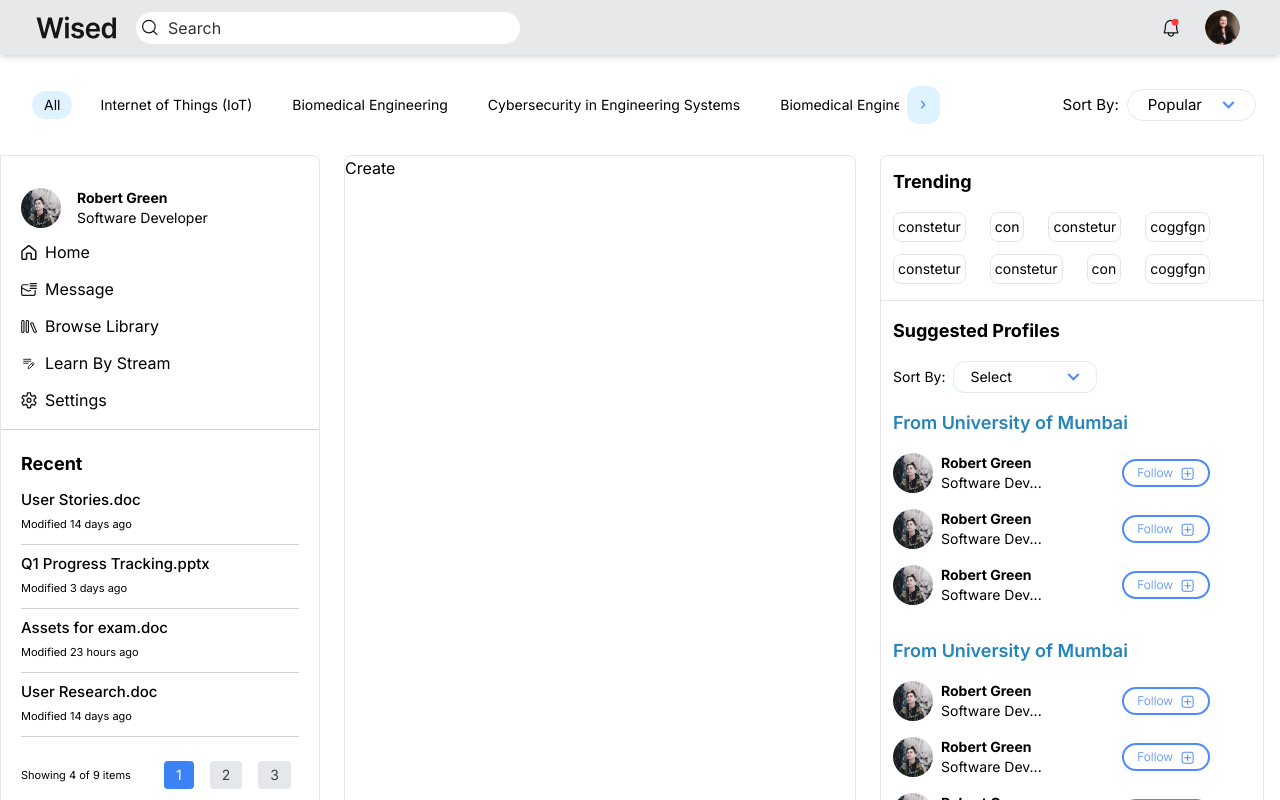
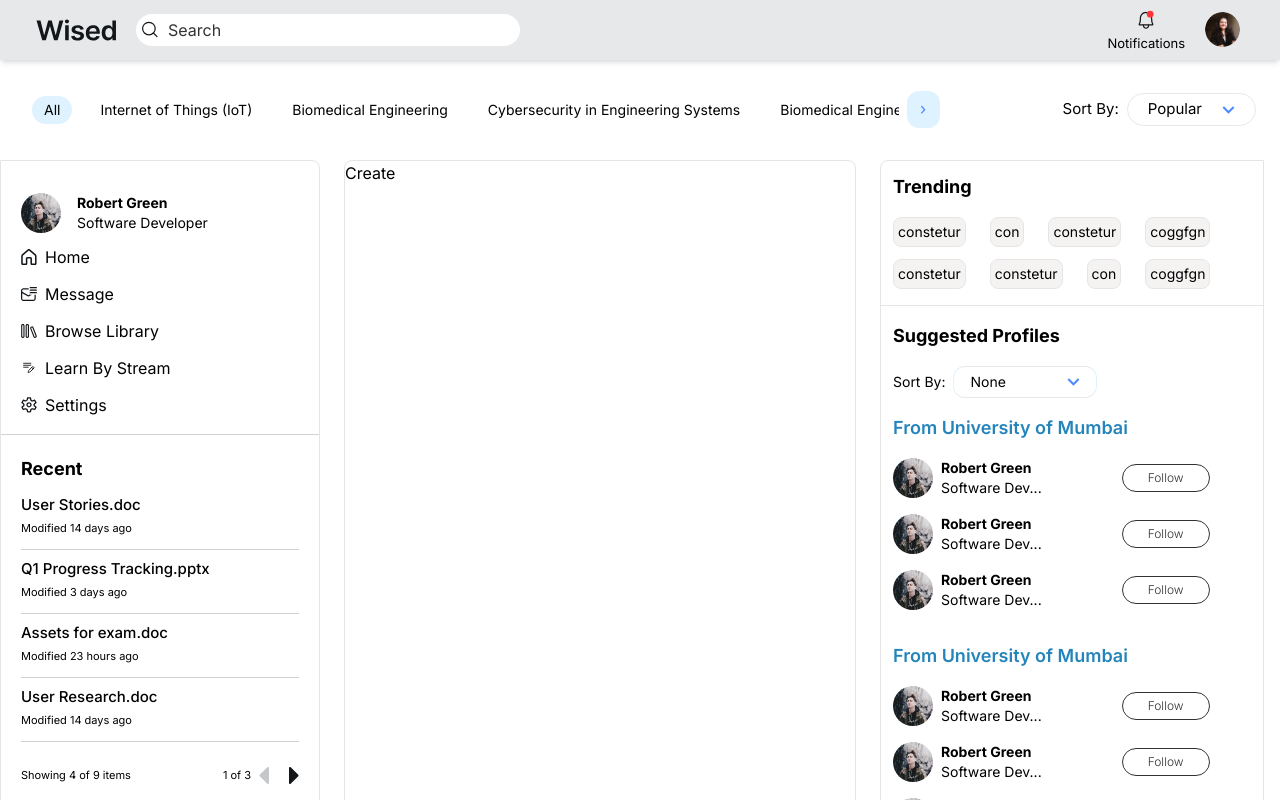
Before and after one commit to Wised-Team/frontend2.0, a React (Vite) app: page /feed in a window 1280 px wide. Shown: the top 800 px of the page. Built offline with nearby package versions, Linux system fonts and the light colour scheme; what tailwindcss-font-inter would draw is missing.

Commit message:
Design_Update_Changes

```diff
--- a/src/assets/index.ts
+++ b/src/assets/index.ts
@@ -10,7 +10,8 @@ import message from './Icons/messageIcon.svg'
 import libraryIcon from './Icons/libraryIcon.svg'
 import settingIcon from './Icons/settingIcon.svg'
 import editableIcon from './Icons/editableIcon.svg'
-
+import nextIcon from './Icons/NextArrow.svg'
+import fadeNextIcon from './Icons/FadeNextArrow.svg'
 
 
 //dummy
@@ -29,6 +30,8 @@ export {
   libraryIcon,
   settingIcon,
   editableIcon,
+  nextIcon,
+  fadeNextIcon,
 
   //dummy
   Ellipse,
--- a/src/components/ui/buttons/FollowButton.tsx
+++ b/src/components/ui/buttons/FollowButton.tsx
@@ -18,14 +18,13 @@ const FollowButton: React.FC<FollowButtonProps> = ({ className }) => {
   return (
     <div
       className={cn(
-        'flex h-10 w-[8rem] cursor-pointer items-center justify-center gap-2 rounded-3xl border-[2px] border-darkerBlue font-bold transition-all duration-200 hover:opacity-90',
+        'flex h-10 w-[8rem] cursor-pointer items-center justify-center gap-2 rounded-3xl border-[1.4px]  font-bold transition-all duration-200 hover:opacity-90',
         className,
-        isFollowing ? 'bg-darkerBlue text-white' : 'bg-white text-darkerBlue'
+        isFollowing ? 'bg-darkerBlue text-white border-darkerBlue' : 'bg-white text-[#333] border-[#333] hover:border-[0px] hover:bg-[#DEF3FF]'
       )}
       onClick={handleFollow}
     >
       <span>{isFollowing ? 'Following' : 'Follow'}</span>
-      <img src={isFollowing ? following : notfollow} />
     </div>
   );
 };
--- a/src/components/ui/others/Dropdown/DropdownMenu.tsx
+++ b/src/components/ui/others/Dropdown/DropdownMenu.tsx
@@ -58,7 +58,7 @@ const DropdownMenu: React.FC<DropdownMenuInterface> = ({
       onClick={handleDropdownOpener}
     >
       <span className={` font-sm font-normal`}>
-        {selectedItem === '' ? 'Select' : `${selectedItem}`}
+        {selectedItem === '' ? 'None' : `${selectedItem}`}
       </span>
       <img
         src={arrow}
--- a/src/feature/feed/components/SectionA.tsx
+++ b/src/feature/feed/components/SectionA.tsx
@@ -1,14 +1,14 @@
+import Avatar from '../../../components/ui/others/Avatar';
+import IconButton from '../../../components/ui/buttons/IconButton';
+import { editableIcon, home, libraryIcon, message, settingIcon, fadeNextIcon, nextIcon } from '../../../assets';
+import './RecentComponentText';
+import RecentComponentText from './RecentComponentText';
+import Divider from '../../../components/ui/others/Divider';
+import { useState } from 'react';
+import ImageIcon from './ImageIcon';
 
-import Avatar from '../../../components/ui/others/Avatar'
-import IconButton from '../../../components/ui/buttons/IconButton'
-import { editableIcon, home, libraryIcon, message, settingIcon } from '../../../assets'
-import './RecentComponentText'
-import RecentComponentText from './RecentComponentText'
-import Divider from '../../../components/ui/others/Divider'
-
-//dummy data
-import data from '../dummydata/recent.json'
-import { useState } from 'react'
+// Dummy data
+import data from '../dummydata/recent.json';
 
 // Temporary Name of The Component.
 const SectionA = () => {
@@ -22,14 +22,27 @@ const SectionA = () => {
    // Slice the data based on the current page
    const displayedData = data.slice(startIndex, endIndex);
 
-  const handlePageChange = (newPage:any) => {
+   const handlePageChange = (newPage: any) => {
       setCurrentPage(newPage);
    };
+
+   const handleNextClick = () => {
+      if (currentPage < Math.ceil(data.length / itemsPerPage)) {
+         setCurrentPage(currentPage + 1);
+      }
+   };
+
+   const handlePrevClick = () => {
+      if (currentPage > 1) {
+         setCurrentPage(currentPage - 1);
+      }
+   };
+
    return (
       <div className='w-[25%] h-[50%] border-[1px] border-[#E5E5E5] rounded-r-lg  relative px-5 py-5'>
 
          <div className='flex flex-row items-center gap-4 mt-3'>
-            <Avatar size={40}/>
+            <Avatar size={40} />
             <div className='flex flex-col'>
                <h3 className='font-bold text-sm'>Robert Green</h3>
                <p className='font-normal text-sm'>Software Developer</p>
@@ -37,26 +50,21 @@ const SectionA = () => {
          </div>
 
          <div className='flex flex-col gap-3  mt-3'>
-              <IconButton icon={home} text={"Home"} direction={'left'}/>
-              <IconButton icon={message} text={"Message"} direction={'left'}/>
-              <IconButton icon={libraryIcon} text={"Browse Library"} direction={'left'}/>
-              <IconButton icon={editableIcon} text={"Learn By Stream"} direction={'left'}/>
-              <IconButton icon={settingIcon} text={"Settings"} direction={'left'}/>
+            <IconButton icon={home} text={"Home"} direction={'left'} />
+            <IconButton icon={message} text={"Message"} direction={'left'} />
+            <IconButton icon={libraryIcon} text={"Browse Library"} direction={'left'} />
+            <IconButton icon={editableIcon} text={"Learn By Stream"} direction={'left'} />
+            <IconButton icon={settingIcon} text={"Settings"} direction={'left'} />
          </div>
 
          <div className='mx-[-20px] py-2'>
-            <Divider/>
+            <Divider />
          </div>
-
          <div className='mt-3 flex flex-col'>
             <h5 className='text-[18px] font-inter font-[700]'>Recent</h5>
             <div className='py-3 gap-2 flex flex-col'>
                {displayedData.map((info) => (
-            <RecentComponentText
-              key={info.id} // Make sure to use a unique key for each item
-              HeaderText={`${info.title}`}
-              BodyText={`${info.modified}`}
-            />
+                  <RecentComponentText key={info.id} HeaderText={`${info.title}`} BodyText={`${info.modified}`} />
                ))}
             </div>
             {/* Pagination controls */}
@@ -64,32 +72,32 @@ const SectionA = () => {
                <div className=''>
                   <h5 className='text-[11px] font-inter'>{`Showing ${itemsPerPage} of ${data.length} items`}</h5>
                </div>
-         <div className='flex flex-row'>
-            {[...Array(Math.ceil(data.length / itemsPerPage)).keys()].map((page) => (
-               <button
-               key={page + 1}
-               onClick={() => handlePageChange(page + 1)}
-               className={`mx-2 px-3 py-1 font-inter text-sm ${
-                  currentPage === page + 1 ? 'bg-blue-500 text-white' : 'bg-gray-200 text-gray-700'
-               } rounded`}
-               >
-               {page + 1}
-               </button>
-            ))}
+               <div className='flex flex-row items-center gap-2'>
+                  <h5 className='text-[11px] font-inter'>{`${currentPage} of ${Math.ceil(data.length / itemsPerPage)}`}</h5>
+                  <div className='flex flex-row gap-3'>
+                     <div className='mr-2 cursor-pointer' onClick={handlePrevClick}>
+                        {
+                           (currentPage===1)?( <ImageIcon url={fadeNextIcon} />):( <ImageIcon url={nextIcon} classname=' transform: rotate-180'/>)
+                        }
+                     </div>
+                     <div className='cursor-pointer' onClick={handleNextClick}>
+                        {
+                           (currentPage===Math.ceil(data.length / itemsPerPage))?( <ImageIcon url={fadeNextIcon}  classname=' transform: rotate-180' />):( <ImageIcon url={nextIcon}/>)
+                        }
                      </div>
                   </div>
-
                </div>
-
+            </div>
+         </div>
          <div className='mx-[-20px] py-2'>
-            <Divider/>
+            <Divider />
          </div>
 
          <div className='text-[20px] font-inter font-[400] cursor-pointer text-center mt-3'>
             <h5>See all</h5>
          </div>
       </div>
-  )
-}
+   );
+};
 
-export default SectionA
+export default SectionA;
--- a/src/feature/feed/components/Trending.tsx
+++ b/src/feature/feed/components/Trending.tsx
@@ -19,7 +19,7 @@ const Trending = () => {
         {chips.map((item, index) => (
           <div
             key={index}
-            className="rounded-lg  border-[1px] border-[#E5E5E5] p-1 text-sm"
+            className="rounded-lg  border-[1px] border-[#E5E5E5] p-1 text-sm bg-[#f5f2f2] cursor-pointer"
           >
             {item}
           </div>
--- a/src/layouts/Navbar.tsx
+++ b/src/layouts/Navbar.tsx
@@ -19,16 +19,24 @@ const Navbar = () => {
       </div>
       <div className="flex items-center gap-4">
         <div
-          className="cursor-pointer rounded-md px-1 py-1 hover:bg-[#40494f31]"
-          onClick={() => {
-            setisNotify(!isNotify);
-          }}
+          className="cursor-pointer flex flex-col items-center"
+
         >
           {isNotify ? (
-            <ImageIcon url={Bell} wt="20px" ht="20px" />
+            <div className='rounded-md px-1 py-1 hover:bg-[#40494f31]'onClick={() => {
+              setisNotify(!isNotify);
+            }}>
+              <ImageIcon url={Bell} wt="20px" ht="20px" />
+            </div>
+
           ) : (
-            <ImageIcon url={BellWithNotification} wt="20px" ht="20px" />
+            <div className='rounded-md px-1 py-1 hover:bg-[#40494f31]'onClick={() => {
+              setisNotify(!isNotify);
+            }}>
+              <ImageIcon url={BellWithNotification} wt="20px" ht="20px" />
+            </div>
           )}
+          <h5 className='text-[13px] font-Inter'>Notifications</h5>
         </div>
         <div className="cursor-pointer px-1 py-1 hover:rounded-3xl hover:bg-[#40494f31]">
           <ImageIcon
```
Also changed, not shown: src/assets/Icons/FadeNextArrow.svg (added), src/assets/Icons/NextArrow.svg (added). Lines whose indentation alone changed are shown as unchanged.
